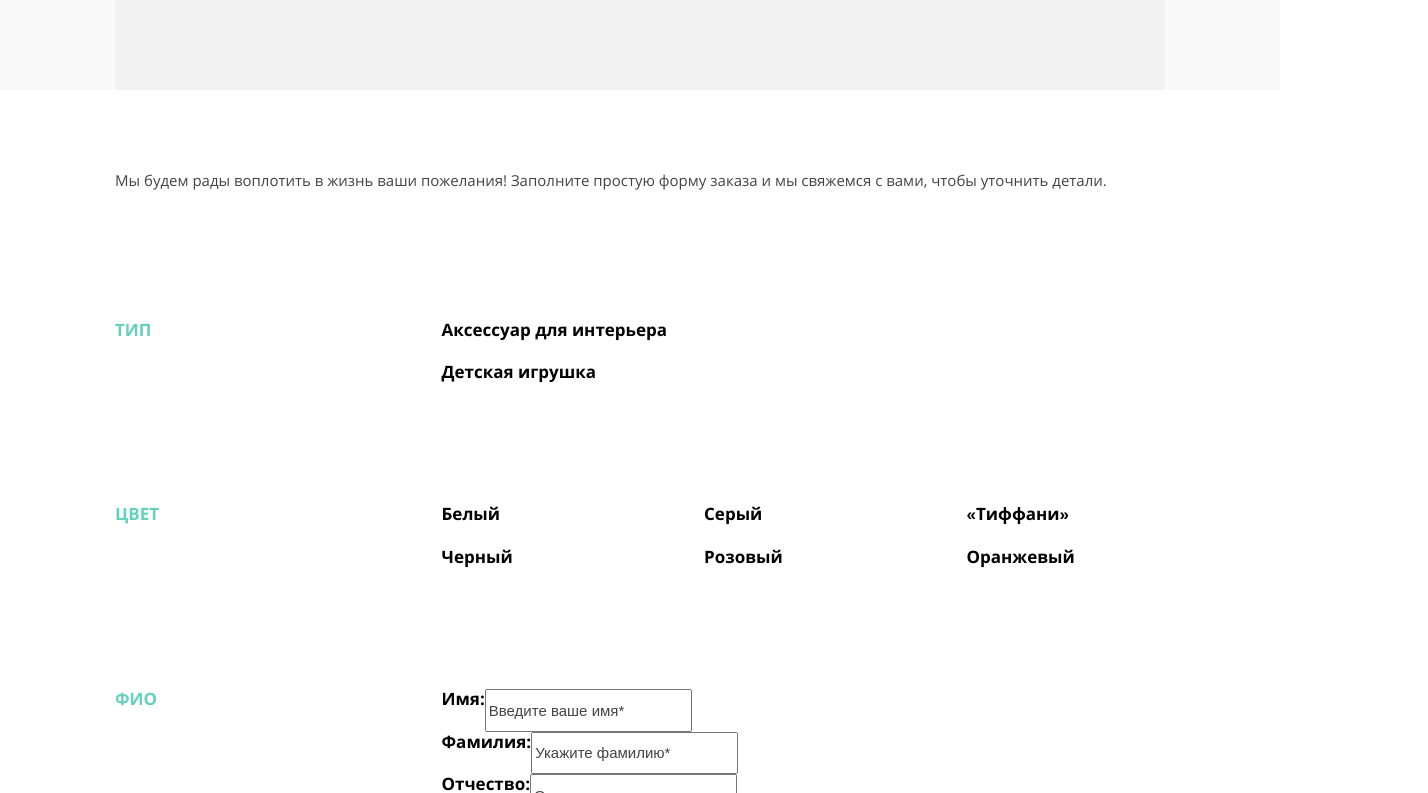
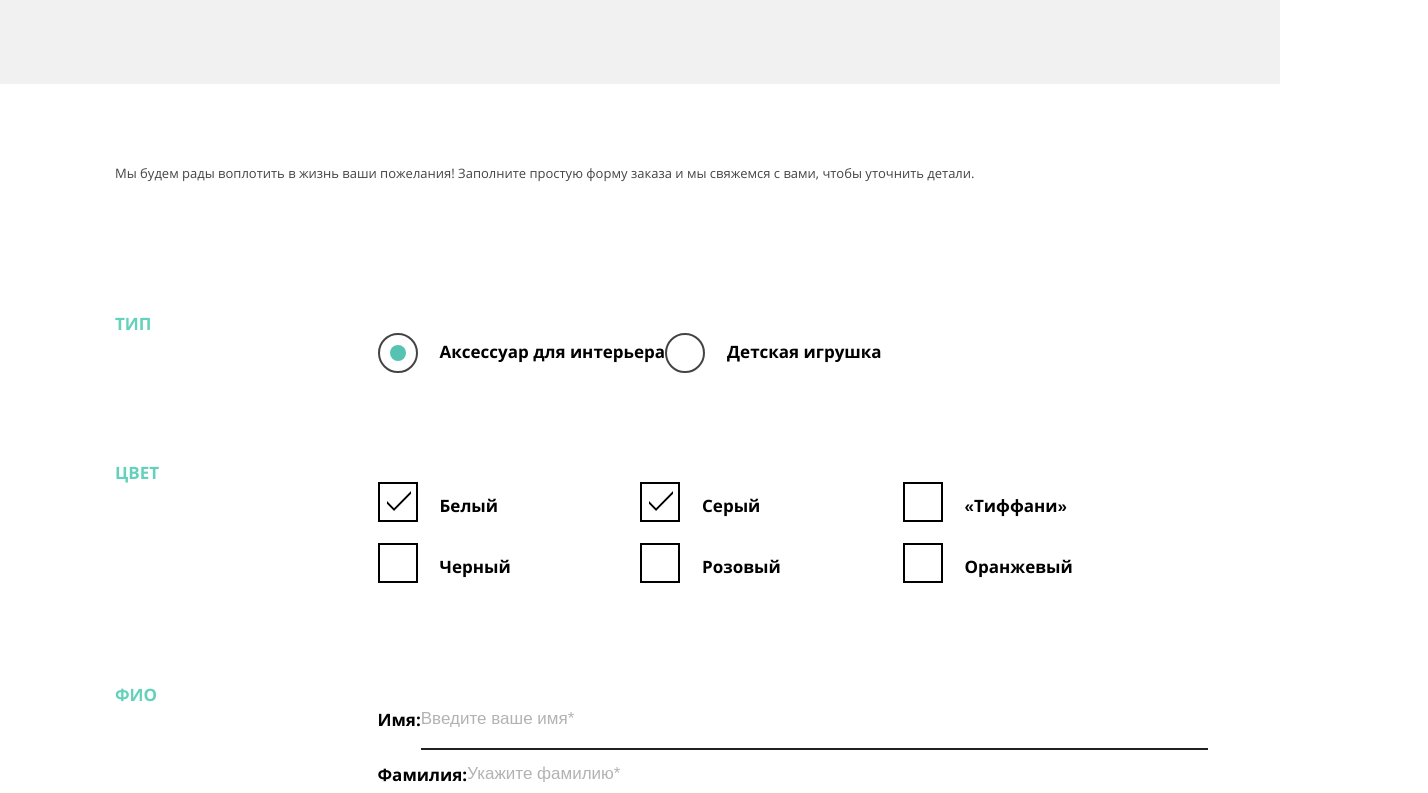
Before and after one commit to derherbst/63231-mishka, a website: page form.html in a window 1280 px wide. Shown: the part 276-1069 px from the top of the page, 1428 px wide, since content can reach past the window. Drawn offline with nearby package versions, Linux system fonts and the light colour scheme; files that its build step writes are made by us from their sources; files whose address does not match are found by name; a web font is replaced by a local one.

Commit message:
планшетная версия формы

```diff
--- a/form.html
+++ b/form.html
@@ -8,19 +8,27 @@
   <body>
     <header class="page-header">
       <div class="page-header__wrapper">
-        <nav class="main-nav main-nav--opened">
-          <a class="main-nav__logo logo" href="index.html">
+        <nav class="main-nav main-nav--opened main-nav--nojs">
+          <a class="main-nav__logo logo" href="#">
             <img src="img/logo-mobile.svg" alt="Логотип Мишка">
           </a>
           <ul class="main-nav__list">
-            <li class="main-nav__item"><a href="catalog.html">Каталог товаров</a></li>
-            <li class="main-nav__item"><a href="#">Вязание на заказ</a></li>
-            <li class="main-nav__item main-nav__item--mobile-hidden"><a href="new.html">Новые поступления</a></li>
-            <li class="main-nav__item main-nav__item--mobile-hidden"><a href="sale.html">Распродажа</a></li>
+            <li class="main-nav__item">
+              <a href="catalog.html">Каталог товаров</a>
+            </li>
+            <li class="main-nav__item">
+              <a href="form.html">Вязание на заказ</a>
+            </li>
+            <li class="main-nav__item main-nav__item--mobile-hidden">
+              <a href="new.html">Новые поступления</a>
+            </li>
+            <li class="main-nav__item main-nav__item--mobile-hidden">
+              <a href="sale.html">Распродажа</a>
+            </li>
           </ul>
           <div class="main-nav__user-wrapper">
             <div class="main-nav__search">
-              <button><span>Поиск по сайту</span></button>
+              <a href="#">Поиск по сайту</a>
             </div>
             <div class="main-nav__cart">
               <a>Корзина: пока пуста</a>
@@ -33,7 +41,7 @@
     </header>
 
     <main class="main">
-      <div class="container-intro">
+      <div class="container-intro container-intro--form">
         <div class="container-intro__bg-wrapper container-intro__bg-wrapper--no-img">
           <h1 class="container-intro__title container-intro__title--form">Вязание на заказ</h1>
         </div>
@@ -44,10 +52,10 @@
           <div class="order-form__group-fields">
             <div class="order-form__title">Тип</div>
             <div class="order-form__wrapper">
-              <input class="order-form__input order-form__input--radio" type="radio" value="accessories" name="accessories" id="accessories" checked>
-              <label class="order-form__label" for="accessories">Аксессуар для интерьера</label>
+              <input class="order-form__input order-form__input--radio" type="radio" value="accessories" name="accessories" checked id="accessories">
+              <label class="order-form__label order-form__label--radio" for="accessories">Аксессуар для интерьера</label>
               <input class="order-form__input order-form__input--radio" type="radio" value="toy" name="toy" id="toy">
-              <label class="order-form__label" for="toy">Детская игрушка</label>
+              <label class="order-form__label order-form__label--radio" for="toy">Детская игрушка</label>
             </div>
           </div>
           <div class="order-form__group-fields">
@@ -72,11 +80,11 @@
             <div class="order-form__wrapper order-form__wrapper--name">
               <div class="order-form__name-group">
                 <label class="order-form__label">Имя:</label>
-                <input class="order-form__input order-form__input--name" type="text" value="Введите ваше имя*" name="your-name">
+                <input class="order-form__input order-form__input--name" type="text" value="Введите ваше имя*" name="your-name" required>
               </div>
               <div class="order-form__name-group">
                 <label class="order-form__label">Фамилия:</label>
-                <input class="order-form__input order-form__input--surname" type="text" value="Укажите фамилию*" name="surname">
+                <input class="order-form__input order-form__input--surname" type="text" value="Укажите фамилию*" name="surname" required>
               </div>
               <div class="order-form__name-group">
                 <label class="order-form__label">Отчество:</label>
@@ -86,15 +94,15 @@
           </div>
           <div class="order-form__group-fields">
             <div class="order-form__title">Тел</div>
-            <input class="order-form__input order-form__input--tel" type="tel" value="+7 XXX XX XX•" name="phone-number">
+            <input class="order-form__input order-form__input--tel" type="tel" value="+7 XXX XX XX" name="phone-number">
           </div>
           <div class="order-form__group-fields">
             <div class="order-form__title">E-mail</div>
-            <input class="order-form__input order-form__input--mail" type="e-mail" value="Ваш E-mail•" name="e-mail">
+            <input class="order-form__input order-form__input--mail" type="e-mail" value="Ваш E-mail" name="e-mail">
           </div>
           <div class="order-form__group-fields">
             <div class="order-form__title">Доп</div>
-            <textarea class="order-form__textarea" rows="7" cols="25" name="text">Опишите все ваши пожелания к заказу</textarea>
+            <textarea class="order-form__textarea" placeholder="Опишите все ваши пожелания к заказу" rows="6" name="text" required></textarea>
           </div>
           <div class="order-form__sending-group">
             <span class="order-form__required-text">*Поля обязательны для заполнения</span>
--- a/sass/blocks/about.scss
+++ b/sass/blocks/about.scss
@@ -10,9 +10,10 @@
   }
 
   @include desktop {
-    padding-top: 70px;
+    padding-top: 59px;
     padding-left: 0;
     padding-right: 0;
+    padding-bottom: 38px;
   }
 }
 
@@ -42,6 +43,11 @@
     text-align: left;
     margin-bottom: 43px;
   }
+
+  @include desktop {
+    font-size: 53px;
+    line-height: 1.1;
+  }
 }
 
 .about__item-list {
@@ -57,7 +63,7 @@
   }
 
   @include desktop {
-    justify-content: center;
+    justify-content: flex-start;
   }
 }
 
@@ -171,4 +177,9 @@
       order: 6;
     }
   }
+
+  @include desktop {
+    flex: 0 0 40%;
+    letter-spacing: 1px;
+  }
 }
--- a/sass/blocks/category-block.scss
+++ b/sass/blocks/category-block.scss
@@ -46,6 +46,11 @@
   @include tablet {
     padding-top: 28px;
   }
+
+  @include desktop {
+    padding-left: (35 / 525 * 100%);
+    letter-spacing: 1px;
+  }
 }
 
 .category-block__item-name {
--- a/sass/blocks/contacts.scss
+++ b/sass/blocks/contacts.scss
@@ -9,6 +9,7 @@
   @include desktop {
     @include on-center();
     position: relative;
+    padding-top: 71px;
   }
 }
 
@@ -16,6 +17,7 @@
   @include on-center();
 
   @include desktop {
+    position: relative;
     width: (2 / 6 * 100%);
     margin: 0;
     padding-left: (100% / 6);
@@ -38,7 +40,8 @@
   @include desktop {
     font-size: 53px;
     line-height: 57px;
-    margin-bottom: 52px;
+    margin-bottom: 48px;
+    margin-left: -7px;
   }
 }
 
@@ -57,7 +60,7 @@
     display: flex;
     flex-direction: column;
     flex-wrap: wrap;
-    margin-bottom: 84px;
+    margin-bottom: 77px;
   }
 }
 
@@ -102,8 +105,8 @@
 .contacts__item-value {
   line-height: 2;
   @include tablet {
-    padding-left: 3%;
-    padding-right: 3%;
+    margin-left: 3%;
+    margin-right: 3%;
     line-height: 30px;
     text-align: left;
   }
@@ -146,9 +149,13 @@
   }
 
   @include desktop {
-    width: 50%;
-    position: absolute;
-    top: 0;
-    right: 0;
+    width: 525px;
+    display: none;
+    &--on-desktop {
+      display: block;
+      top: -108px;
+      right: -525px;
+      position: absolute;
+    }
   }
 }
--- a/sass/blocks/container-intro.scss
+++ b/sass/blocks/container-intro.scss
@@ -2,6 +2,10 @@
   border-top: $grey-border-thin;
   background: url(../img/hero-mobile@1x.jpg) 50% 22% no-repeat;
   background-size: cover;
+  &--form {
+    background: none;
+    background-color: #f1f1f1;
+  }
 }
 
 .container-intro__bg-wrapper {
@@ -9,13 +13,13 @@
   padding: 70px 0px 0px;
   &--no-img {
     padding-top: 70px;
-    padding-bottom: 75px;
+    padding-bottom: 77px;
     background-image: none;
     background-color: $greyLight;
   }
 
   @include tablet {
-    padding-top: 155px;
+    padding-top: 153px;
     padding-bottom: 488px;
     padding-left: 50px;
     padding-right: 50px;
@@ -26,6 +30,8 @@
   }
 
   @include desktop {
+    padding-top: 151px;
+    padding-bottom: 479px;
     &--no-img {
       padding: 103px 0 110px;
     }
@@ -40,16 +46,21 @@
   color: $black;
   padding-left: 5%;
   padding-right: 5%;
+  &--form {
+    padding-left: 0;
+    padding-right: 0;
+  }
 
   @include tablet {
     font-size: 43px;
     line-height: 1.2;
-//    padding-left: (83 / 668 * 100%);
-//    padding-right: (83 / 668 * 100%);
   }
 
   @include desktop {
     font-size: 53px;
+    line-height: 1.1;
+    padding-left: 11%;
+    padding-right: 11%;
   }
 }
 
--- a/sass/blocks/main-nav.scss
+++ b/sass/blocks/main-nav.scss
@@ -48,8 +48,13 @@
   }
 
   @include desktop {
-    width: 23%;
     order: 2;
+    flex: 1 auto;
+    padding-left: 34px;
+    img {
+      padding-top: 27px;
+      width: 102px;
+    }
   }
 }
 
@@ -155,6 +160,10 @@
       display: none;
     }
   }
+
+  @include desktop {
+    flex: 1 0 25%;
+  }
 }
 
 .main-nav__cart {
@@ -178,6 +187,15 @@
     width: 326px;
     a {
       padding: 31px 0 37px 82px;
+    }
+  }
+
+  @include desktop {
+    flex: 1 0 79%;
+    a {
+      text-align: right;
+      padding-top: 33px;
+      padding-left: 74px;
     }
   }
 }
@@ -221,8 +239,24 @@
   }
 
   @include desktop {
+    padding-top: 34px;
+    font-size: 17px;
+    &:first-child {
+      position: relative;
+      &::after {
+        content: " ";
+        position: absolute;
+        right: 36px;
+        top: 0px;
+        width: 1px;
+        height: 88px;
+        background-color: $greyLight;
+      }
+    }
     &--mobile-hidden {
       display: block;
+      padding-top: 56px;
+      font-size: 15px;
     }
   }
 }
@@ -242,7 +276,7 @@
   @include desktop {
     position: absolute;
     right: 0;
-    bottom: 25px;
+    bottom: 0;
     order: 4;
   }
 }
--- a/sass/blocks/main.scss
+++ b/sass/blocks/main.scss
@@ -7,6 +7,6 @@
   }
 
   @include desktop {
-    padding-bottom: 105px;
+    padding-bottom: 47px;
   }
 }
--- a/sass/blocks/order-form.scss
+++ b/sass/blocks/order-form.scss
@@ -12,7 +12,8 @@
   color: $greyDark;
   text-align: left;
   margin: 0;
-  line-height: 1.6;
+  font-size: 13px;
+  line-height: 1.8461;
   padding: 24px 0;
   @include tablet {
     padding: 78px 0;
@@ -45,7 +46,7 @@
 .order-form__group-fields {
   display: flex;
   flex-direction: column;
-  padding-bottom: 30px;
+  padding-bottom: 34px;
   text-align: left;
   &:last-child {
     padding-bottom: 0;
@@ -62,11 +63,16 @@
 .order-form__wrapper {
   display: flex;
   flex-direction: column;
-  .order-form__label {
-    padding: 0 0 22px 64px;
+  &--name {
+    padding-top: 10px;
   }
+
   @include tablet {
+    display: flex;
     flex: 1 0 75%;
+    flex-flow: row wrap;
+    position: relative;
+    box-sizing: border-box;
     &--color {
       flex-direction: row;
       flex-wrap: wrap;
@@ -77,19 +83,81 @@
 .order-form__name-group {
   display: flex;
   flex-direction: column;
+  .order-form__label {
+    padding-left: 0;
+    margin-top: 15px;
+  }
   @include tablet {
     flex-direction: row;
+    flex: 0 0 100%;
   }
 }
 
 .order-form__label {
   font-size: 17px;
   font-weight: 700;
+  padding-left: 62px;
   color: $black;
+  &--radio {
+    padding-top: 28px;
+    padding-bottom: 0;
+    padding-left: 62px;
+    position: relative;
+  }
+  &--color {
+    padding-top: 33px;
+    padding-bottom: 8px;
+    position: relative;
+  }
+
   @include tablet {
     &--color {
       flex: 1 0 25%;
     }
+  }
+}
+
+.order-form__label--color,
+.order-form__label--radio {
+  &::before {
+    content: "";
+    position: absolute;
+    cursor: pointer;
+    top: 19px;
+    left: 0;
+    width: 36px;
+    height: 36px;
+  }
+  &:hover {
+    &::before {
+      border: 2px solid #62d1ba;
+    }
+  }
+  &:active {
+    &::before {
+      border: 2px solid #c7c7c7;
+    }
+  }
+}
+
+.order-form__label--radio {
+  &::before {
+    border: 2px solid #444;
+    border-radius: 50%;
+  }
+}
+
+.order-form__input {
+  width: 100%;
+  padding: 18px 0;
+  border: none;
+  border-bottom: 2px solid #221f1f;
+  font-size: 17px;
+  line-height: 1.1875;
+  background: #fff;
+  padding-top: 14px;
+  &:invalid {
+    border-bottom: 2px solid #f0b1b1;
   }
 }
 
@@ -98,14 +166,61 @@
   display: none;
 }
 
+.order-form__input--radio:not(:checked) + .order-form__label--radio:active::after, .order-form__input--radio:checked + .order-form__label--radio::after {
+  content: "";
+  position: absolute;
+  cursor: pointer;
+  top: 39px;
+  left: 20px;
+  width: 16px;
+  height: 16px;
+  transform: translate(-50%,-50%);
+  border-radius: 50%;
+  background: #56c3b2;
+}
+
+.order-form__label--color::before {
+  border: 2px solid $black;
+}
+
+
+.order-form__input--checkbox:checked + label::after,
+.order-form__input--checkbox:not(:checked) + label:active::after {
+  content: "";
+  position: absolute;
+  cursor: pointer;
+  background-image: url("/img/icon-tick.svg");
+  background-position: center;
+  background-repeat: no-repeat;
+  top: 22px;
+  left: 9px;
+  width: 24px;
+  height: 30px;
+}
+
+.order-form__label--color:checked + label:active::after {
+  content: none;
+}
+
 .order-form__input,
 .order-form__required-text {
-  color: $greyDark;
+  color: rgba(0, 0, 0, .3);
+  font-size: 17px;
+  flex: 1 0 auto;
 }
 
 .order-form__textarea {
+  height: 140px;
   color: $grey;
   margin-top: 23px;
+  &:invalid {
+    border: 2px solid #f0b1b1;
+  }
+
+  @include tablet {
+    font-size: 19px;
+    padding: 13px;
+  }
 }
 
 .order-form__sending-group {
@@ -125,6 +240,9 @@
   background-color: $white;
   box-sizing: border-box;
   @include tablet {
-    margin-top: 0;
+    margin: 0;
+    max-width: 288px;
+    font-weight: 400;
+    padding: 13px 32px;
   }
 }
--- a/sass/blocks/page-footer.scss
+++ b/sass/blocks/page-footer.scss
@@ -67,7 +67,7 @@
   font-size: 19px;
   line-height: 1.1;
   font-weight: 700;
-  justify-content: flex-end;
+  justify-content: center;
 }
 
 .page-footer__copyright-link {
--- a/sass/blocks/product.scss
+++ b/sass/blocks/product.scss
@@ -10,6 +10,7 @@
 
   @include desktop {
     padding-top: 70px;
+    padding-bottom: 96px;
   }
 }
 
@@ -20,7 +21,6 @@
     position: relative;
     padding-left: (1050px / 6);
     box-sizing: border-box;
-    padding-bottom: 96px;
   }
 }
 
@@ -41,6 +41,7 @@
     width: 67%;
     flex-direction: row-reverse;
     justify-content: flex-end;
+    padding-top: 52px;
   }
 }
 
@@ -58,6 +59,7 @@
   @include desktop {
     font-size: 53px;
     line-height: 1.1;
+    margin-left: -6px;
   }
 }
 
@@ -76,10 +78,9 @@
   @include desktop {
     position: absolute;
     text-align: center;
-    width: 10%;
     margin-right: 6%;
     line-height: 1;
-    left: -100px;
+    left: -135px;
   }
 }
 
@@ -94,6 +95,7 @@
 
 @include desktop {
   position: static;
+  width: (386 / 1150 * 100%);
 }
 }
 
@@ -106,7 +108,7 @@
     margin: 0;
     font-size: 17px;
     line-height: 1.8;
-    margin-bottom: 34px;
+    margin-bottom: 45px;
   }
 }
 
@@ -115,6 +117,10 @@
 
   @include tablet {
     margin-bottom: 58px;
+  }
+
+  @include desktop {
+    margin-bottom: 109px;
   }
 }
 
@@ -125,6 +131,10 @@
   border-bottom: 1px solid #ececec;
   padding-top: 11px;
   padding-bottom: 10px;
+
+  @include desktop {
+    padding-bottom: 11px;
+  }
 }
 
 .product__item-property {
@@ -199,4 +209,9 @@
     font-weight: 400;
     padding: 13px 97px;
   }
+
+  @include desktop {
+    max-width: 292px;
+    padding: 13px 99px;
+  }
 }
--- a/sass/blocks/reviews.scss
+++ b/sass/blocks/reviews.scss
@@ -12,6 +12,8 @@
 
   @include desktop {
     @include on-center();
+    padding-top: 78px;
+    padding-bottom: 228px;
   }
 }
 
@@ -50,6 +52,7 @@
   @include desktop {
     font-size: 53px;
     line-height: 57px;
+    margin-top: -8px;
   }
 }
 
@@ -65,10 +68,22 @@
   text-align: left;
   line-height: 2;
   margin-bottom: 30px;
+  br {
+    display: none;
+  }
 
   @include tablet {
     line-height: 30px;
     margin-bottom: 60px;
+  }
+
+  @include desktop {
+    font-size: 17px;
+    padding-right: (105 / 1050 * 100%);
+    margin-bottom: 40px;
+    br {
+      display: block;
+    }
   }
 }
 
@@ -86,6 +101,10 @@
   font-weight: 700;
   color: $black;
   margin-bottom: 9px;
+
+  @include desktop {
+    margin-bottom: 11px;
+  }
 }
 
 .reviews__auhor‐nick {
```
Also changed, not shown: index.html (+4 -1 lines).
